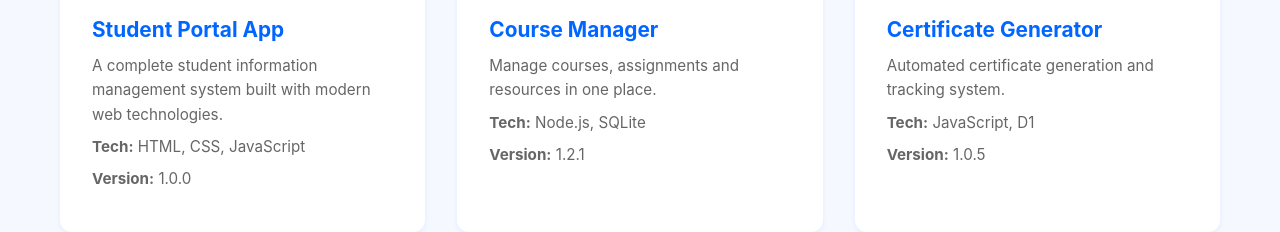
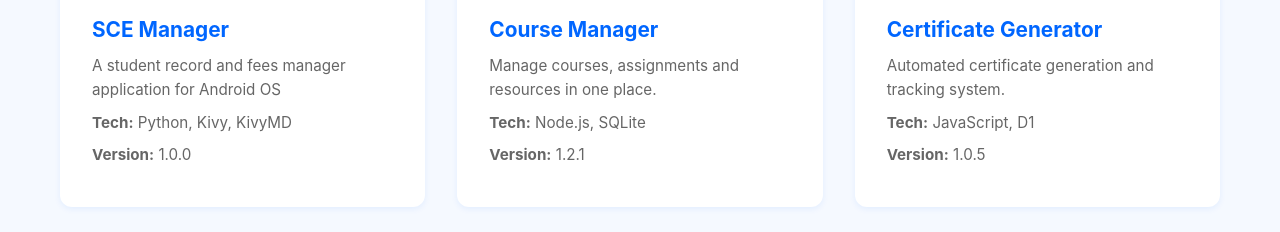
Before and after one commit to Samriddho-Karmakar/Samriddho-Computer-Education, a website: page public/downloads/index.html in a window 1280 px wide. Shown: the part 580-812 px from the top of the page. Drawn offline with Linux system fonts and the light colour scheme.

Commit message:
Update index.html

```diff
--- a/public/downloads/index.html
+++ b/public/downloads/index.html
@@ -38,9 +38,9 @@
       <div class="apps-grid">
         <div class="app-card">
           <div class="app-icon" style="font-size:3rem;margin-bottom:1rem">📱</div>
-          <h3>Student Portal App</h3>
-          <p>A complete student information management system built with modern web technologies.</p>
-          <p class="app-tech"><strong>Tech:</strong> HTML, CSS, JavaScript</p>
+          <h3>SCE Manager</h3>
+          <p>A student record and fees manager application for Android OS</p>
+          <p class="app-tech"><strong>Tech:</strong> Python, Kivy, KivyMD</p>
           <p class="app-version"><strong>Version:</strong> 1.0.0</p>
         </div>
         <div class="app-card">
```
